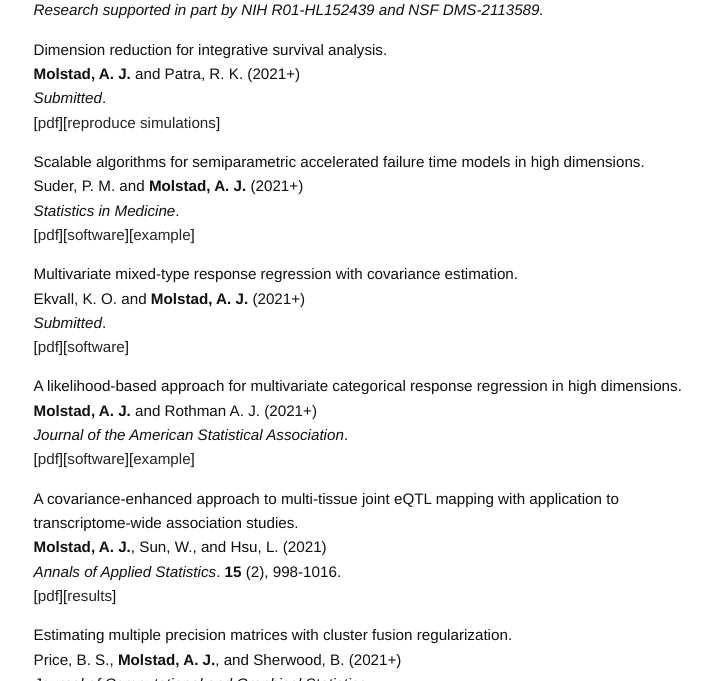
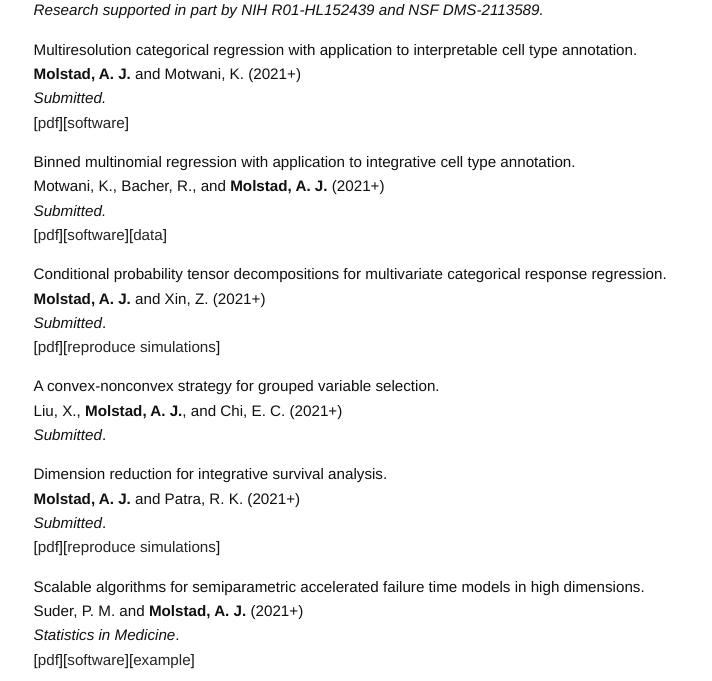
Before and after one commit to ajmolstad/ajmolstad.github.io, a Jekyll site: the page built from research.md, in a window 1280 px wide and 900 px high, scrolled down 236 px, cut to the strip 219-900 px from the top of the window. Shown: the whole strip, without its empty margins (274-986 px from the left). Built offline with Jekyll 4.4.1, drawn with Linux system fonts in a browser that asks for light colours.

Commit message:
Update research.md

```diff
--- a/research.md
+++ b/research.md
@@ -9,21 +9,27 @@ permalink: /research/
 *Research supported in part by NIH R01-HL152439 and NSF DMS-2113589.*
 
 
-<!-- Binned multinomial regression with
+Multiresolution categorical regression with
+application to interpretable cell type annotation. <br>
+**Molstad, A. J.** and Motwani, K. (2021+) <br>
+*Submitted.* <br>
+[[pdf](https://arxiv.org/abs/2108.02143)][[software](https://github.com/ajmolstad/IntegrativeCox)]<br>
+
+Binned multinomial regression with
 application to integrative cell type annotation. <br>
 Motwani, K., Bacher, R., and **Molstad, A. J.** (2021+) <br>
 *Submitted.* <br>
-[[pdf](https://arxiv.org/abs/2108.02143)][[reproduce simulations](https://github.com/ajmolstad/IntegrativeCox)]<br> -->
+[[pdf](https://arxiv.org/abs/2108.02143)][[software](https://github.com/ajmolstad/IntegrativeCox)][[data](https://github.com/ajmolstad/IntegrativeCox)]<br>
 
-<!-- Conditional probability tensor decompositions for
+Conditional probability tensor decompositions for
 multivariate categorical response regression. <br>
 **Molstad, A. J.** and Xin, Z. (2021+)<br>
 *Submitted*. <br>
 [[pdf](https://arxiv.org/abs/2108.02143)][[reproduce simulations](https://github.com/ajmolstad/CondTensorDecomp)]<br>
- -->
-<!-- A convex-nonconvex strategy for grouped variable selection. <br>
+
+A convex-nonconvex strategy for grouped variable selection. <br>
 Liu, X., **Molstad, A. J.**, and Chi, E. C. (2021+) <br>
-*Submitted*. <br> -->
+*Submitted*. <br>
 
 
 Dimension reduction for integrative survival analysis. <br>
```
